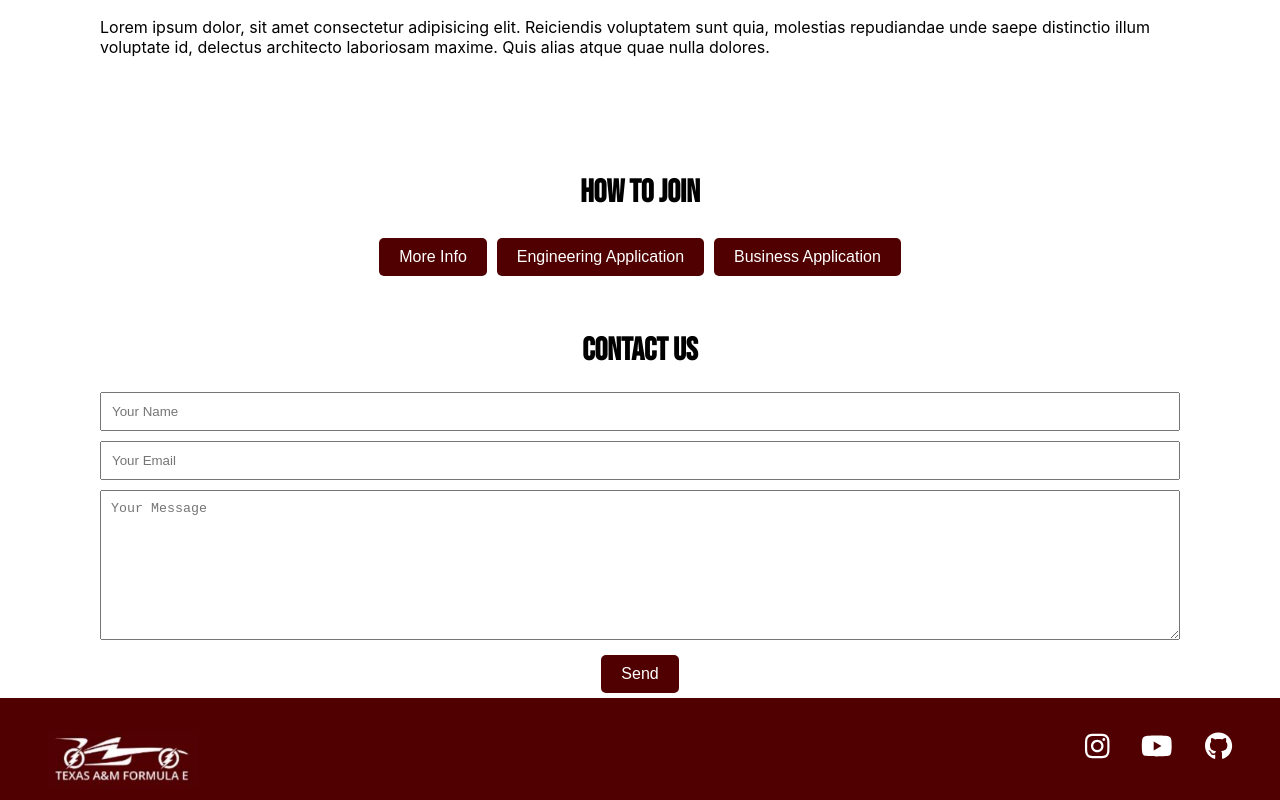
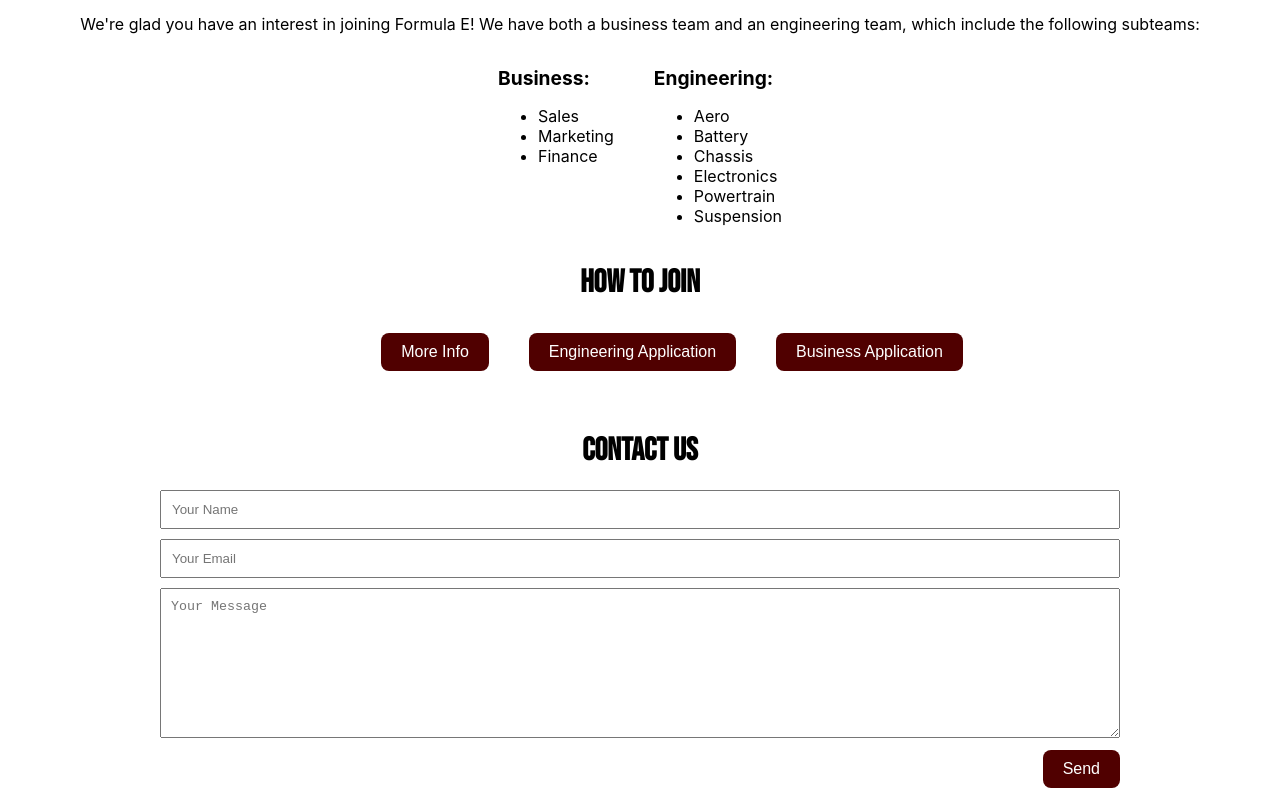
Before and after one commit to tamu-formula-cs/FSAE-EV-Site, a React (Vite) app: page /get_involved in a window 1280 px wide. Shown: the part 940-1740 px from the top of the page. Built offline with nearby package versions, Linux system fonts and the light colour scheme.

Commit message:
formatting changes for get_involved page

```diff
--- a/src/components/header/header.jsx
+++ b/src/components/header/header.jsx
@@ -22,7 +22,7 @@ export default function Header() {
             <div className="line"></div>
             <Link to="/meet_the_team"><li className="header-li">MEET THE TEAM</li></Link>
             <div className="line"></div>
-            {/* <Link to="/history"><li className="header-li">HISTORY</li></Link> */}
+            {/* <Link to="/history"><li className="header-li">ABOUT US</li></Link> */}
             {/* <div className="line"></div> */}
             <Link to="/sponsors"><li className="header-li">SPONSORS</li></Link>
             <div className="line"></div>
@@ -33,7 +33,7 @@ export default function Header() {
     const desktopMenu = (
         <ul className="desktop-header-ul">
             <Link to="/meet_the_team" className="link"><li className="desktop-header-li">MEET THE TEAM</li></Link>
-            {/* <Link to="/history" className="link"><li className="desktop-header-li">HISTORY</li></Link> */}
+            {/* <Link to="/history" className="link"><li className="desktop-header-li">ABOUT US</li></Link> */}
             <Link to="/sponsors" className="link"><li className="desktop-header-li">SPONSORS</li></Link>
             <Link to="/get_involved" className="link"><li className="desktop-header-li">GET INVOLVED</li></Link>
         </ul>
--- a/src/pages/get_involved/GetInvolved.css
+++ b/src/pages/get_involved/GetInvolved.css
@@ -3,6 +3,7 @@
     justify-content: center;
     align-items: center;
     font-family: "Bebas Neue", sans-serif;
+    font-size: 2rem;
 }
 
 .imageContainer {
@@ -14,8 +15,6 @@
 .videoContainer {
     display: flex;
     justify-content: center;
-    /* align-items: center; */
-    /* width:80vh */
 }
 
 .videoStyle {
@@ -26,8 +25,8 @@
     display: flex;
     flex-direction: column;
     align-items: center;
-    margin-top: 100px;
-    margin: 100px 100px;
+    /* margin-top: 100px; */
+    margin: 1rem 1rem;
 }
 
 .recruitment-title {
@@ -36,21 +35,20 @@
 
 .join {
     text-align: center;
-    margin-top: 20px;
 }
 
 .join-title {
     font-family: "Bebas Neue", sans-serif;
-}
-
-.join-section {
-    margin-top: 20px;
+    font-size: 2rem;
 }
 
 .buttons-container {
     display: flex;
+    flex-wrap: wrap;
     justify-content: center;
-    align-items: center;
+    gap: 20px;
+    margin-top: 20px;
+    margin-left: 4rem;
 }
 
 .join-button {
@@ -58,20 +56,24 @@
     padding: 10px 20px;
     cursor: pointer;
     font-size: 16px;
-    border-radius: 5px;
-    margin: 5px;
+    border-radius: 0.5rem;
+    margin: 10px;
 }
 
-.info-button {
-    background-color: #500000;
-    color: white;
+@media (max-width: 768px) {
+    .buttons-container {
+        flex-direction: column;
+        align-items: center;
+        margin-left: 0;
+    }
+
+    .join-button {
+        margin: 0px 0;
+    }
 }
 
-.engineering-button {
-    background-color: #500000;
-    color: white;
-}
-
+.info-button,
+.engineering-button,
 .business-button {
     background-color: #500000;
     color: white;
@@ -80,19 +82,24 @@
 .contact {
     text-align: center;
     margin-top: 50px;
+    position: relative;
+    margin-bottom: 20px;
 }
 
 .contact-form {
-    margin-top: 10px;
+    margin-top: 1rem;
     display: flex;
     flex-direction: column;
     align-items: center;
-    margin-left: 100px;
-    margin-right: 100px;
+    margin-left: 10rem;
+    margin-right: 10rem;
+    position: relative;
 }
 
 .contact-title {
     font-family: "Bebas Neue", sans-serif;
+    font-size: 2rem;
+    margin-bottom: 20px;
 }
 
 .contact-form input,
@@ -105,6 +112,13 @@
 
 .contact-form textarea {
     height: 150px;
+    margin-bottom: 50px;
+}
+
+.send-button-container {
+    position: absolute;
+    bottom: 0;
+    right: 0;
 }
 
 .contact-form button {
@@ -112,9 +126,19 @@
     padding: 10px 20px;
     cursor: pointer;
     font-size: 16px;
-    border-radius: 5px;
-    margin: 5px;
+    border-radius: 0.5rem;
     background-color: #500000;
     color: white;
-    /* border-radius: 15%; */
 }
+.subteams {
+    display: flex;
+    justify-content: center;
+}
+
+.subteam {
+    margin: 0 20px;
+}
+
+.subteam h2 {
+    font-size: 1.2rem;
+}
--- a/src/pages/get_involved/GetInvolved.jsx
+++ b/src/pages/get_involved/GetInvolved.jsx
@@ -26,7 +26,7 @@ const GetInvolved = () => {
   const handleSubmit = async (e) => {
     e.preventDefault();
     setContactFormSubmitted(true);
-    console.log(contactFormData); n
+    console.log(contactFormData);
   };
 
   return (
@@ -44,8 +44,30 @@ const GetInvolved = () => {
 
       <div className="recruitment">
         <h1 className="recruitment-title">Our Recruitment Process</h1>
-        <p>Lorem ipsum dolor, sit amet consectetur adipisicing elit. Reiciendis voluptatem sunt quia, molestias repudiandae unde saepe distinctio illum voluptate id, delectus architecto laboriosam maxime. Quis alias atque quae nulla dolores.</p>
+        <p>We're glad you have an interest in joining Formula E! We have both a business team and an engineering team, which include the following subteams:</p>
+        <div className="subteams">
+          <div className="subteam">
+            <h2>Business:</h2>
+            <ul>
+              <li>Sales</li>
+              <li>Marketing</li>
+              <li>Finance</li>
+            </ul>
+          </div>
+          <div className="subteam">
+            <h2>Engineering:</h2>
+            <ul>
+              <li>Aero</li>
+              <li>Battery</li>
+              <li>Chassis</li>
+              <li>Electronics</li>
+              <li>Powertrain</li>
+              <li>Suspension</li>
+            </ul>
+          </div>
+        </div>
       </div>
+
 
       <div className="join">
         <h1 className="join-title">How to Join</h1>
@@ -62,7 +84,9 @@ const GetInvolved = () => {
           <input type="text" name="name" placeholder="Your Name" value={contactFormData.name} onChange={handleChange} />
           <input type="email" name="email" placeholder="Your Email" value={contactFormData.email} onChange={handleChange} />
           <textarea name="message" placeholder="Your Message" value={contactFormData.message} onChange={handleChange}></textarea>
-          <button type="submit">Send</button>
+          <div className="send-button-container">
+            <button type="submit">Send</button>
+          </div>
         </form>
       </div>
       <Footer />
```
